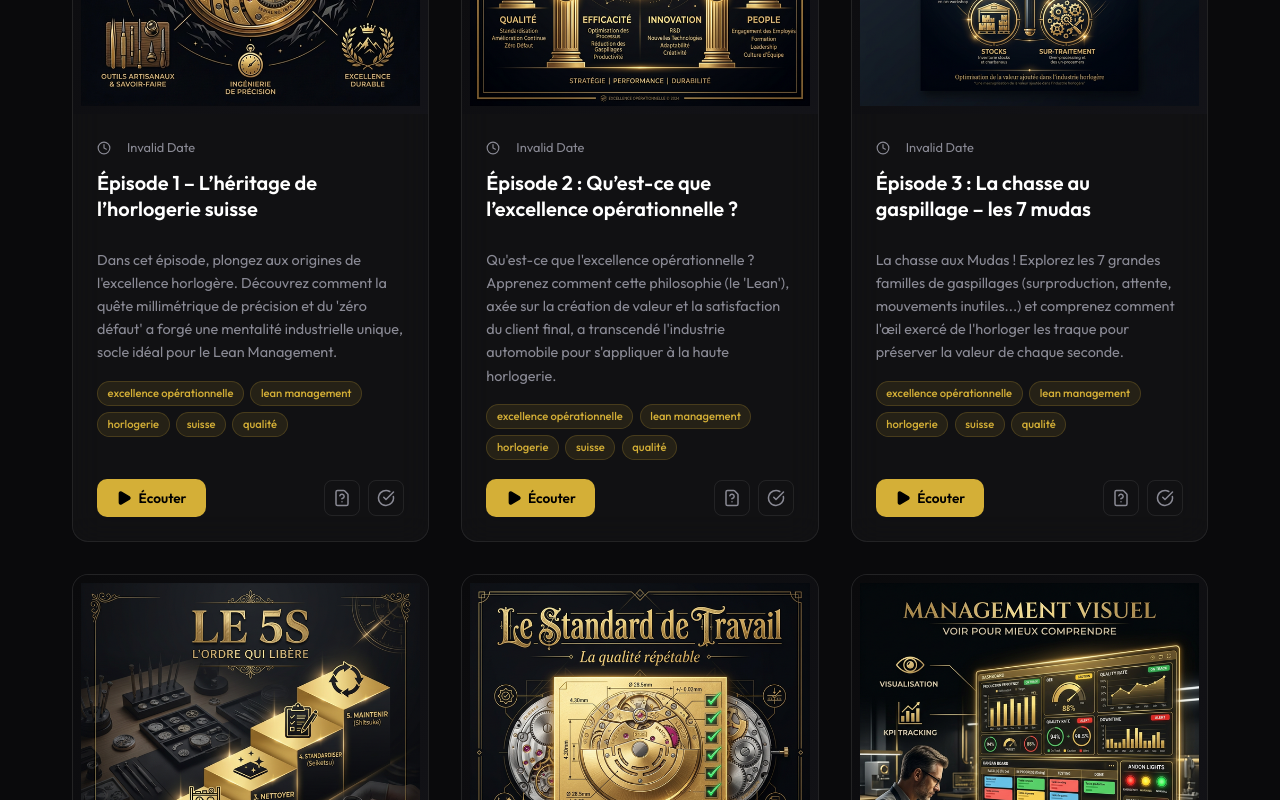
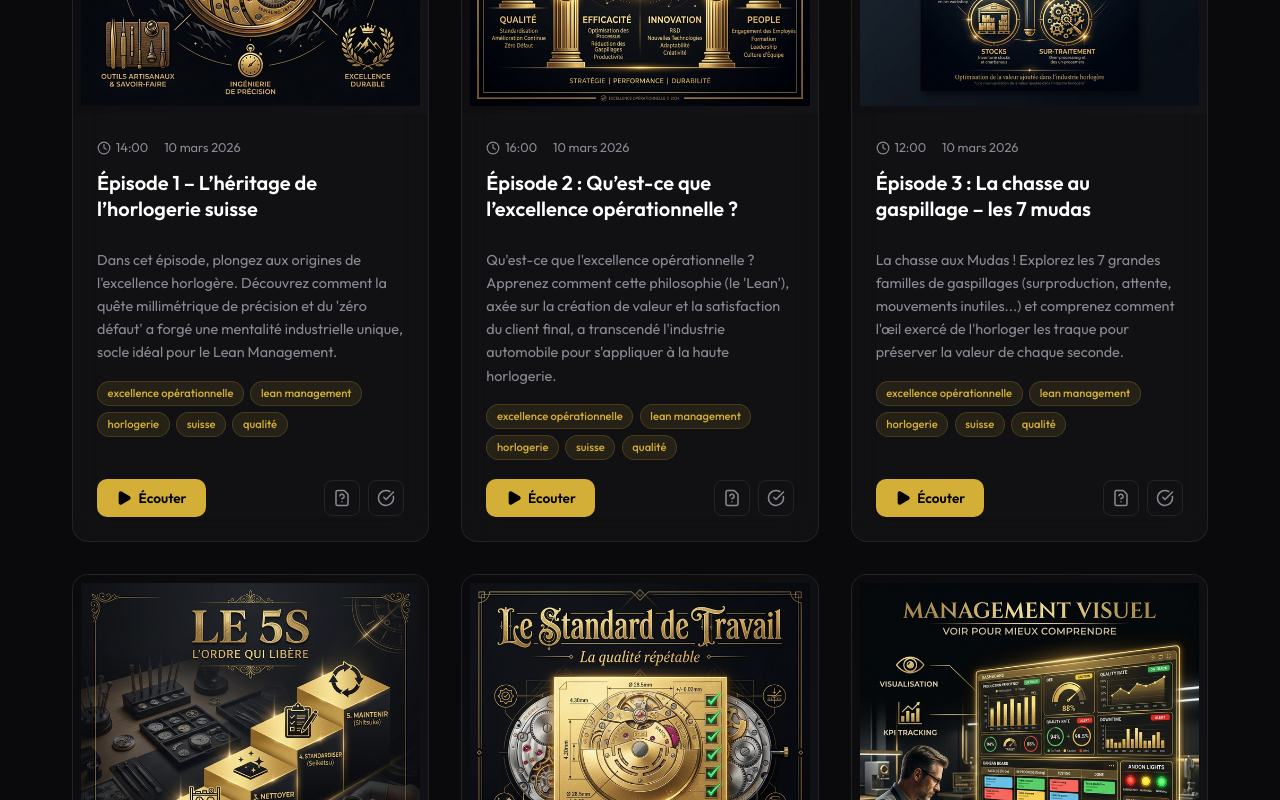
Before and after one commit to Christophe25/opex, a React (Vite) app: page / in a window 1280 px wide. Shown: the part 780-1580 px from the top of the page. Built offline with nearby package versions, Linux system fonts and the light colour scheme.

Commit message:
Add missing duration and date info

```diff
--- a/scripts/scrape-episodes.cjs
+++ b/scripts/scrape-episodes.cjs
@@ -129,6 +129,8 @@ async function scrapeAllEpisodes() {
             const audioUrl = extractAudioUrl(html);
             const title = extractTitle(html);
             const image = extractImage(html);
+            const duration = extractDuration(html);
+            const date = extractPublishDate(html);
 
             episodes.push({
                 id: `ep-${epNum}`,
@@ -136,6 +138,8 @@ async function scrapeAllEpisodes() {
                 title: title || `Épisode ${epNum}`,
                 audioUrl: audioUrl || '',
                 description: EPISODE_DESCRIPTIONS[i],
+                duration: duration || 'N/A',
+                date: date || new Date().toISOString(),
                 image: `/infographics/ep${epNum}.png`,
                 link: url,
                 keywords: ['excellence opérationnelle', 'lean management', 'horlogerie', 'suisse', 'qualité'],
@@ -155,6 +159,8 @@ async function scrapeAllEpisodes() {
                 title: `Épisode ${epNum}`,
                 audioUrl: '',
                 description: '',
+                duration: 'N/A',
+                date: new Date().toISOString(),
                 image: `/infographics/ep${epNum}.png`,
                 link: url,
                 keywords: [],
--- a/src/data.js
+++ b/src/data.js
@@ -1,4 +1,4 @@
-// Auto-generated by scrape-episodes.cjs — 2026-03-10T13:20:15.608Z
+// Auto-generated by scrape-episodes.cjs — 2026-03-10T14:18:49.616Z
 export const podcastMeta = {
   "title": "Le Temps Maîtrisé - Excellence opérationnelle dans l'horlogerie suisse",
   "description": "Bienvenue dans Le Temps Maîtrisé, le podcast qui explore les coulisses de l'excellence opérationnelle dans l'horlogerie suisse. Chaque épisode vous plonge au cœur des ateliers, des méthodes Lean et des outils qualité qui façonnent la précision et la beauté du temps.",
@@ -14,6 +14,8 @@ export const podcasts = [
     "title": "Épisode 1 – L’héritage de l’horlogerie suisse",
     "audioUrl": "https://audio.ausha.co/LjDL5C9kxN85.mp3\\",
     "description": "Dans cet épisode, plongez aux origines de l'excellence horlogère. Découvrez comment la quête millimétrique de précision et du 'zéro défaut' a forgé une mentalité industrielle unique, socle idéal pour le Lean Management.",
+    "duration": "14:00",
+    "date": "2026-03-10T14:18:38.058Z",
     "image": "/infographics/ep1.png",
     "link": "https://podcast.ausha.co/excellence-operationnelle/new-episode-of-10-30-7-13-pm",
     "keywords": [
@@ -30,6 +32,8 @@ export const podcasts = [
     "title": "Épisode 2 : Qu’est-ce que l’excellence opérationnelle ?",
     "audioUrl": "https://audio.ausha.co/aO1X5Uxpjna1.mp3\\",
     "description": "Qu'est-ce que l'excellence opérationnelle ? Apprenez comment cette philosophie (le 'Lean'), axée sur la création de valeur et la satisfaction du client final, a transcendé l'industrie automobile pour s'appliquer à la haute horlogerie.",
+    "duration": "16:00",
+    "date": "2026-03-10T14:18:39.051Z",
     "image": "/infographics/ep2.png",
     "link": "https://podcast.ausha.co/excellence-operationnelle/episode-2-qu-est-ce-que-l-excellence-operationnelle",
     "keywords": [
@@ -46,6 +50,8 @@ export const podcasts = [
     "title": "Épisode 3 : La chasse au gaspillage – les 7 mudas",
     "audioUrl": "https://audio.ausha.co/ewZLXIppl7ZV.mp3\\",
     "description": "La chasse aux Mudas ! Explorez les 7 grandes familles de gaspillages (surproduction, attente, mouvements inutiles...) et comprenez comment l'œil exercé de l'horloger les traque pour préserver la valeur de chaque seconde.",
+    "duration": "12:00",
+    "date": "2026-03-10T14:18:40.065Z",
     "image": "/infographics/ep3.png",
     "link": "https://podcast.ausha.co/excellence-operationnelle/episode-3-la-chasse-au-gaspillage-les-7-mudas",
     "keywords": [
@@ -62,6 +68,8 @@ export const podcasts = [
     "title": "Épisode 4 : Le 5S – l’ordre qui libère",
     "audioUrl": "https://audio.ausha.co/J2NYaij31OxV.mp3\\",
     "description": "Découvrez la méthode des '5S' : un outil fondamental pour créer un environnement de travail sécurisé, organisé et performant. L'ordre et la rigueur sont les premières fondations de la qualité esthétique et technique.",
+    "duration": "16:00",
+    "date": "2026-03-10T14:18:41.011Z",
     "image": "/infographics/ep4.png",
     "link": "https://podcast.ausha.co/excellence-operationnelle/episode-4-le-5s-l-ordre-qui-libere",
     "keywords": [
@@ -78,6 +86,8 @@ export const podcasts = [
     "title": "Épisode 5 : Le standard de travail – la qualité répétable",
     "audioUrl": "https://audio.ausha.co/3mV5ZFMGvQp7.mp3\\",
     "description": "Le standard de travail n'est pas une contrainte, mais une protection. Comprenez comment la définition et le respect rigoureux de la 'meilleure méthode connue' garantit une qualité de production répétable et sans stress.",
+    "duration": "20:00",
+    "date": "2026-03-10T14:18:42.007Z",
     "image": "/infographics/ep5.png",
     "link": "https://podcast.ausha.co/excellence-operationnelle/episode-5-le-standard-de-travail-la-qualite-repetable",
     "keywords": [
@@ -94,6 +104,8 @@ export const podcasts = [
     "title": "Épisode 6 : Le management visuel – voir pour mieux comprendre",
     "audioUrl": "https://audio.ausha.co/YDvz1I88VQWk.mp3\\",
     "description": "Voir pour comprendre instantanément : le Management Visuel. Comment l'utilisation de repères visuels simples, de codes couleurs et de tableaux (AIC) transforme un atelier complexe en un écosystème limpide piloté par ses équipes.",
+    "duration": "16:00",
+    "date": "2026-03-10T14:18:43.056Z",
     "image": "/infographics/ep6.png",
     "link": "https://podcast.ausha.co/excellence-operationnelle/episode-6-le-management-visuel-voir-pour-mieux-comprendre",
     "keywords": [
@@ -110,6 +122,8 @@ export const podcasts = [
     "title": "Épisode 7 : Le Gemba – aller voir, écouter, comprendre",
     "audioUrl": "https://audio.ausha.co/PqxOXu28gmQG.mp3\\",
     "description": "Le 'Gemba', ou le lieu de la vérité. Pourquoi un manager de l'excellence opérationnelle doit quitter son bureau et ses tableaux de bord pour aller observer respectueusement la valeur ajoutée là où elle se crée : sur le terrain.",
+    "duration": "12:00",
+    "date": "2026-03-10T14:18:44.279Z",
     "image": "/infographics/ep7.png",
     "link": "https://podcast.ausha.co/excellence-operationnelle/episode-7-le-gemba-aller-voir-ecouter-comprendre",
     "keywords": [
@@ -126,6 +140,8 @@ export const podcasts = [
     "title": "Épisode 8 : Le Kaizen – les petites améliorations au quotidien",
     "audioUrl": "https://audio.ausha.co/A82aWIk4KrVr.mp3\\",
     "description": "Le Kaizen, la force des petits pas. Découvrez comment l'amélioration continue n'est pas faite de grandes révolutions technologiques, mais d'une multitude de petites idées quotidiennes portées par les artisans eux-mêmes.",
+    "duration": "13:00",
+    "date": "2026-03-10T14:18:45.208Z",
     "image": "/infographics/ep8.png",
     "link": "https://podcast.ausha.co/excellence-operationnelle/episode-8-le-kaizen-les-petites-ameliorations-au-quotidien",
     "keywords": [
@@ -142,6 +158,8 @@ export const podcasts = [
     "title": "Épisode 9 : La résolution de problème – penser autrement",
     "audioUrl": "https://audio.ausha.co/nZw21cKZEDaG.mp3\\",
     "description": "Plongez dans les méthodes de Résolution de Problème telles que les '5 Pourquoi' et le diagramme d'Ishikawa. Apprenez à remonter méticuleusement à la cause racine d'une anomalie plutôt que de n'en traiter que les symptômes.",
+    "duration": "20:00",
+    "date": "2026-03-10T14:18:46.071Z",
     "image": "/infographics/ep9.png",
     "link": "https://podcast.ausha.co/excellence-operationnelle/episode-9-la-resolution-de-probleme-penser-autrement",
     "keywords": [
@@ -158,6 +176,8 @@ export const podcasts = [
     "title": "Épisode 10 : Le takt time – équilibrer le rythme de production",
     "audioUrl": "https://audio.ausha.co/xAz3wsw0N6VE.mp3\\",
     "description": "Le rythme musical de la manufacture : le Takt Time. Découvrez comment équilibrer harmonieusement la cadence de production avec la demande client, pour éviter à la fois la surproduction coûteuse et la précipitation.",
+    "duration": "17:00",
+    "date": "2026-03-10T14:18:47.042Z",
     "image": "/infographics/ep10.png",
     "link": "https://podcast.ausha.co/excellence-operationnelle/episode-10-le-takt-time-equilibrer-le-rythme-de-production",
     "keywords": [
@@ -174,6 +194,8 @@ export const podcasts = [
     "title": "Épisode 11 : L’autonomation – détecter sans contrôle final",
     "audioUrl": "https://audio.ausha.co/Ggk0wu8gk458.mp3\\",
     "description": "L'Autonomation (Jidoka) expliquée : pourquoi accorder aux machines et aux opérateurs le pouvoir (et le devoir) d'arrêter la production à la moindre anomalie est le secret d'une qualité intégrée parfaite avant l'étape suivante.",
+    "duration": "16:00",
+    "date": "2026-03-10T14:18:48.228Z",
     "image": "/infographics/ep11.png",
     "link": "https://podcast.ausha.co/excellence-operationnelle/episode-11-l-autonomation-detecter-sans-controle-final",
     "keywords": [
@@ -190,6 +212,8 @@ export const podcasts = [
     "title": "Épisode 12 – Cultiver l’excellence : le lean à l’ère du digital et de l’IA",
     "audioUrl": "https://audio.ausha.co/zr84aIVvM8a6.mp3\\",
     "description": "L'industrie 4.0 rencontre le Lean. Comment la digitalisation, la récolte de données intelligentes et la précision de l'Intelligence Artificielle viennent démultiplier (sans remplacer) les fondamentaux humains de l'excellence opérationnelle.",
+    "duration": "17:00",
+    "date": "2026-03-10T14:18:49.115Z",
     "image": "/infographics/ep12.png",
     "link": "https://podcast.ausha.co/excellence-operationnelle/episode-12-cultiver-l-excellence-le-lean-a-l-ere-du-digital-et-de-l-ia",
     "keywords": [
```
